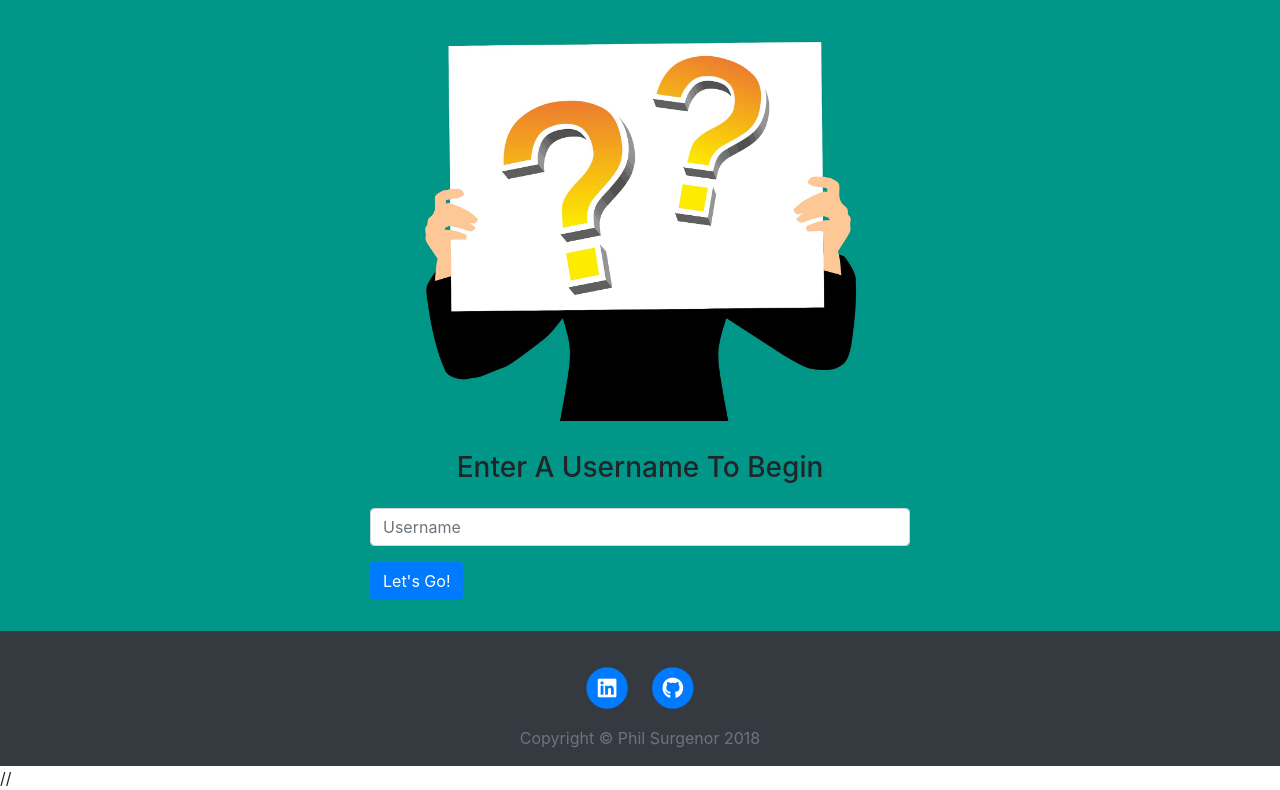
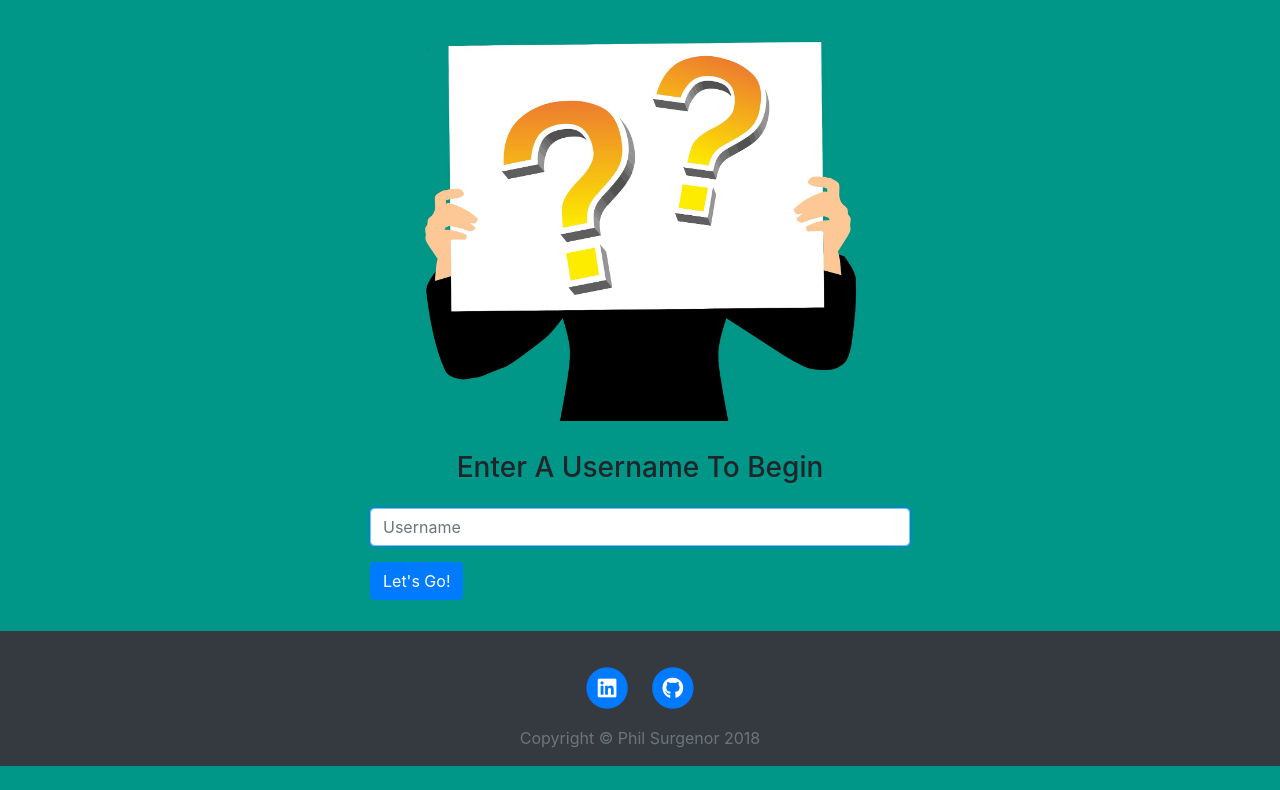
Before and after one commit to Code-Institute-Submissions/milestone3, a Flask app: page / in a window 1280 px wide. Shown: the part 169-959 px from the top of the page. After the commit the page ends 935 px from the top, so only its background shows below. Run offline with Flask 2, Linux system fonts and the light colour scheme; some libraries are stand-ins or nearby versions.

Commit message:
Added autofocus to input

```diff
--- a/flask-game/templates/index.html
+++ b/flask-game/templates/index.html
@@ -28,12 +28,11 @@
 
     <div class="row justify-content-center">
       <div class="col-sm-12 col-md-6">
-        <form novalidate method="POST" name="userForm" id="userForm" class="needs-validation">
+        <form novalidate method="POST" name="userForm" id="userForm">
           <div class="control-group">
             <div class="form-group floating-label-form-group controls">
               <label class="sr-only">Username</label>
-              <input type="text" class="form-control" placeholder="Username" name="username" id="name" required>
-              <p class="help-block text-danger invalid-feedback">A Username Is Required</p>
+              <input type="text" class="form-control" placeholder="Username" name="username" id="name" required autofocus>
             </div>
           </div>
           <div class="form-group">
@@ -50,24 +49,5 @@
 
 
 {% block javascript  %}
-// <script>
-// // Example starter JavaScript for disabling form submissions if there are invalid fields
-// (function() {
-//   'use strict';
-//   window.addEventListener('load', function() {
-//     // Fetch all the forms we want to apply custom Bootstrap validation styles to
-//     var forms = document.getElementsByClassName('needs-validation');
-//     // Loop over them and prevent submission
-//     var validation = Array.prototype.filter.call(forms, function(form) {
-//       form.addEventListener('submit', function(event) {
-//         if (form.checkValidity() === false) {
-//           event.preventDefault();
-//           event.stopPropagation();
-//         }
-//         form.classList.add('was-validated');
-//       }, false);
-//     });
-//   }, false);
-// })();
-// </script>
+
 {% endblock %}
```
